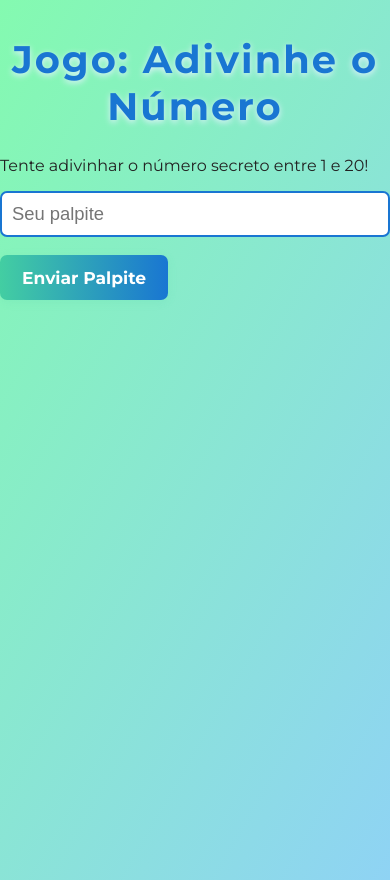
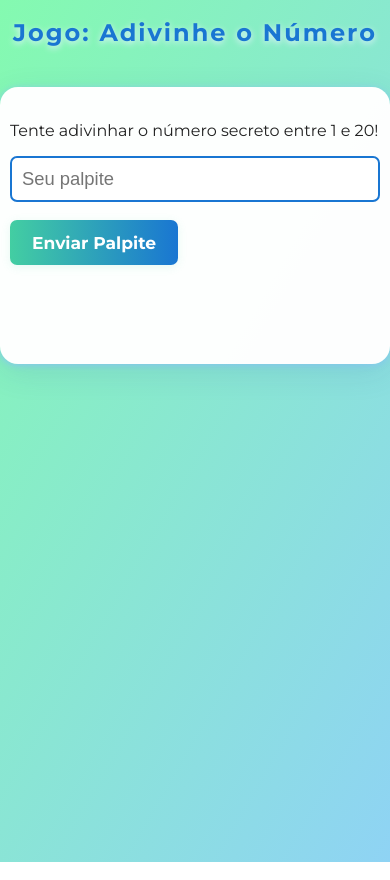
Before and after one commit to Sam10co/Adivinhe-numero, a plain HTML site: page index.html in a window 390 px wide. Drawn offline with Linux system fonts and the light colour scheme.

```diff
--- a/style.css
+++ b/style.css
@@ -1,4 +1,5 @@
-/* Dupla: Samel Silva e Rhayane Ribeiro */
+/* Projeto Advinha Número | Dupla: Samuel Silva e Rhayane Ribeiro */
+
 @import url('https://fonts.googleapis.com/css2?family=Montserrat:wght@400;700&display=swap');
 
 body {
@@ -17,15 +18,22 @@ h1 {
     font-size: 2.4em;
     letter-spacing: 2px;
     text-shadow: 0 2px 6px #e3f2fd;
+    transition: color 0.3s;
 }
 
-the.game-container {
+.game-container {
     max-width: 420px;
     margin: 40px auto;
     background: rgba(255, 255, 255, 0.98);
     padding: 32px 36px 36px 36px;
     border-radius: 18px;
     box-shadow: 0 8px 32px rgba(30, 64, 175, 0.12), 0 1.5px 6px #8fd3f4;
+    animation: fadeIn 1s;
+}
+
+@keyframes fadeIn {
+    from { opacity: 0; transform: translateY(40px);}
+    to { opacity: 1; transform: translateY(0);}
 }
 
 input[type=number] {
@@ -37,6 +45,7 @@ input[type=number] {
     border-radius: 7px;
     box-sizing: border-box;
     outline: none;
+    transition: border-color 0.2s;
 }
 
 input[type=number]:focus {
@@ -57,10 +66,20 @@ button {
     font-family: 'Montserrat', Arial, sans-serif;
     font-weight: 700;
     box-shadow: 0 2px 10px rgba(67, 206, 162, 0.13);
+    transition: background 0.2s, box-shadow 0.2s;
 }
 
 button:hover, button:focus {
     background: linear-gradient(90deg, #1976d2 0%, #43cea2 100%);
+    box-shadow: 0 4px 16px rgba(25, 118, 210, 0.14);
+}
+
+#btn-reiniciar {
+    background: linear-gradient(90deg, #e8711a 0%, #ff8c43 100%);
+}
+
+#btn-reiniciar:hover, #btn-reiniciar:focus {
+    background: linear-gradient(90deg, #ff8c43 0%, #e8711a 100%);
 }
 
 #mensagem {
@@ -70,6 +89,7 @@ button:hover, button:focus {
     font-size: 1.18em;
     color: #1976d2;
     text-align: center;
+    transition: color 0.2s;
 }
 
 #tentativas, #palpites-anteriores {
@@ -83,3 +103,14 @@ button:hover, button:focus {
     color: #888;
     font-style: italic;
 }
+
+@media (max-width: 560px) {
+    .game-container {
+        max-width: 97vw;
+        padding: 18px 10px 24px 10px;
+    }
+    h1 {
+        font-size: 1.5em;
+        margin-top: 18px;
+    }
+}
```
